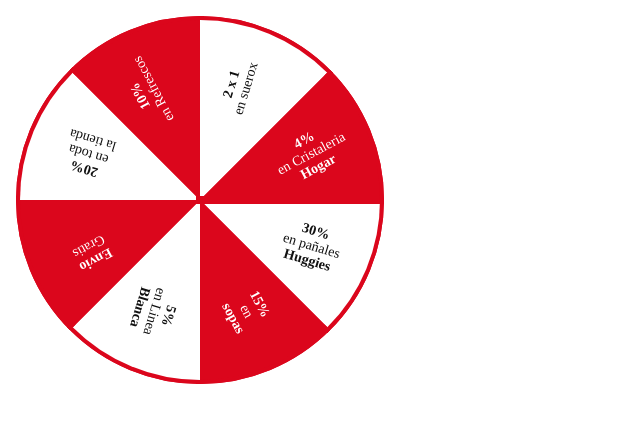
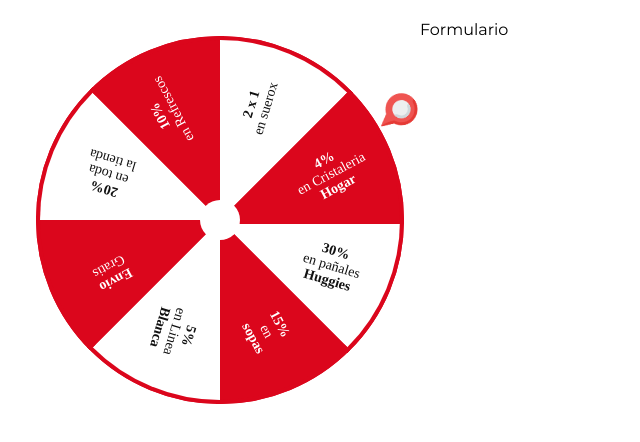
Before and after one commit to sallygongar/react-projects, a React (Vite) app in the folder 04-ruleta/: page / in a window 1280 px wide. Shown: the top 442 px of the page, without its empty margins (0-640 px from the left). Built offline with nearby package versions, Linux system fonts and the light colour scheme.

Commit message:
Crea Ping en ruleta

```diff
--- a/04-ruleta/src/components/Main.tsx
+++ b/04-ruleta/src/components/Main.tsx
@@ -16,8 +16,9 @@
 const Main = () => {
 
   return(
-    <div>
+    <div className="ruleta">
       <Wheel promotions={promotions} colors={colors}/>
+      <div className="ruleta_right_wrapper">Formulario</div>
     </div>
   )
 }
--- a/04-ruleta/src/components/Wheel.tsx
+++ b/04-ruleta/src/components/Wheel.tsx
@@ -1,5 +1,6 @@
 import { useEffect, useRef } from "react";
 import type { WheelProps, Canvas, CanvasContext } from "../types/wheel";
+import ping from '../assets/images/ping.png';
 
 const Wheel = ({promotions, colors}: WheelProps) => {
   const canvasRef = useRef<HTMLCanvasElement | null>(null);
@@ -100,7 +101,9 @@
   },[promotions])
 
   return(
-    <div>
+    <div className="ruleta_left_wrapper">
+      <div className="ruleta_circle"></div>
+      <div className="ruleta_ping"><img src={ping} alt="ping" width="100%"/></div>
       <canvas ref={canvasRef} width={400} height={400}></canvas>
     </div>
   )
--- a/04-ruleta/src/index.scss
+++ b/04-ruleta/src/index.scss
@@ -6,3 +6,5 @@
 
 @use './scss/base/base';
 @use './scss/base/reset';
+
+@use './scss/wheel/wheel.scss';
--- /dev/null
+++ b/04-ruleta/src/scss/wheel/wheel.scss
@@ -0,0 +1,30 @@
+.ruleta{
+  display: flex;
+  padding: 20px;
+  @media (max-width: 768px) {
+    flex-direction: column;
+    gap: 20px;
+    padding: 0;
+  }
+  .ruleta_left_wrapper{
+    display: flex;
+    justify-content: center;
+    align-items: center;
+    position: relative;
+    .ruleta_circle{
+      width: 40px;
+      height: 40px;
+      background-color: white;
+      position: absolute;
+      border-radius: 50%;
+    }
+    .ruleta_ping{
+      position: absolute;
+      right: 0;
+      top: 70px;
+      width: 45px;
+      height: 45px;
+      transform: rotate(50deg);
+    }
+  }
+}
```
Also changed, not shown: 04-ruleta/src/assets/images/ping.png (added).
